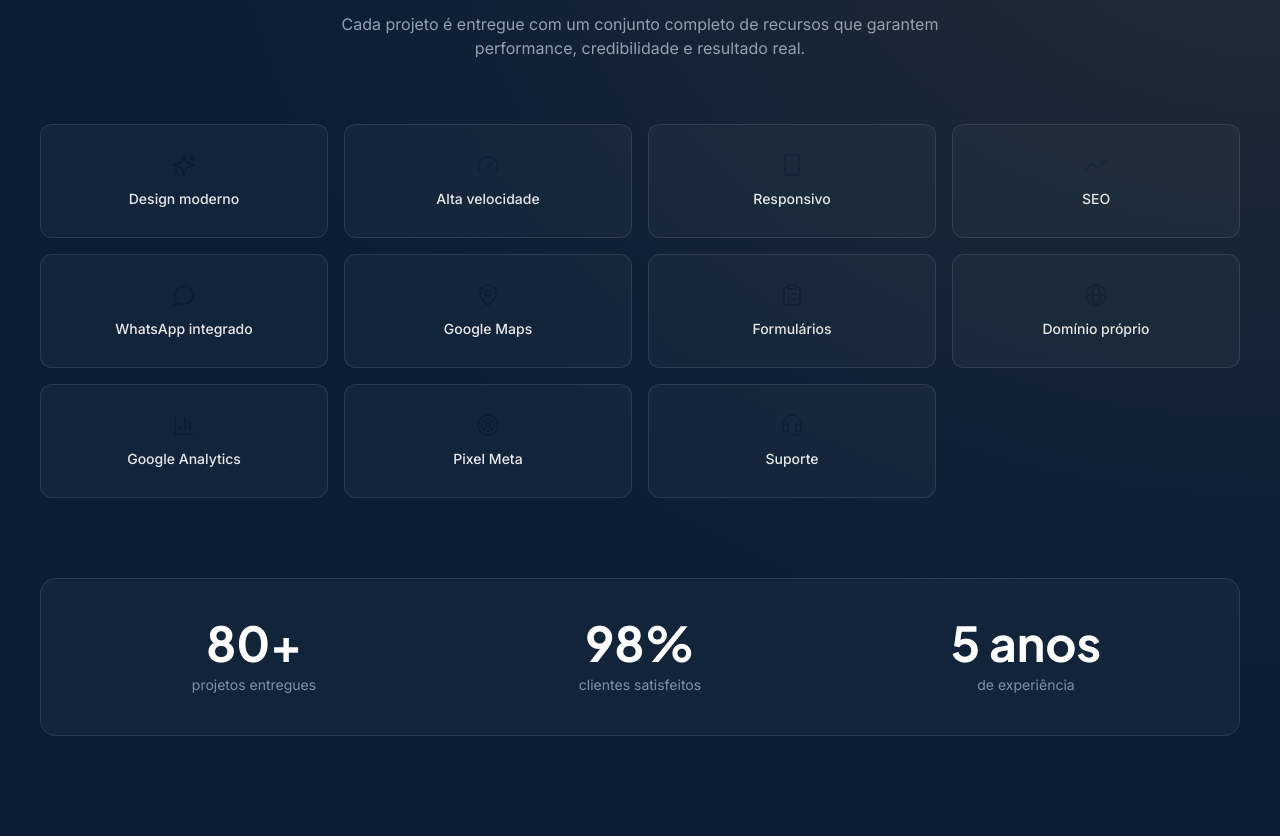
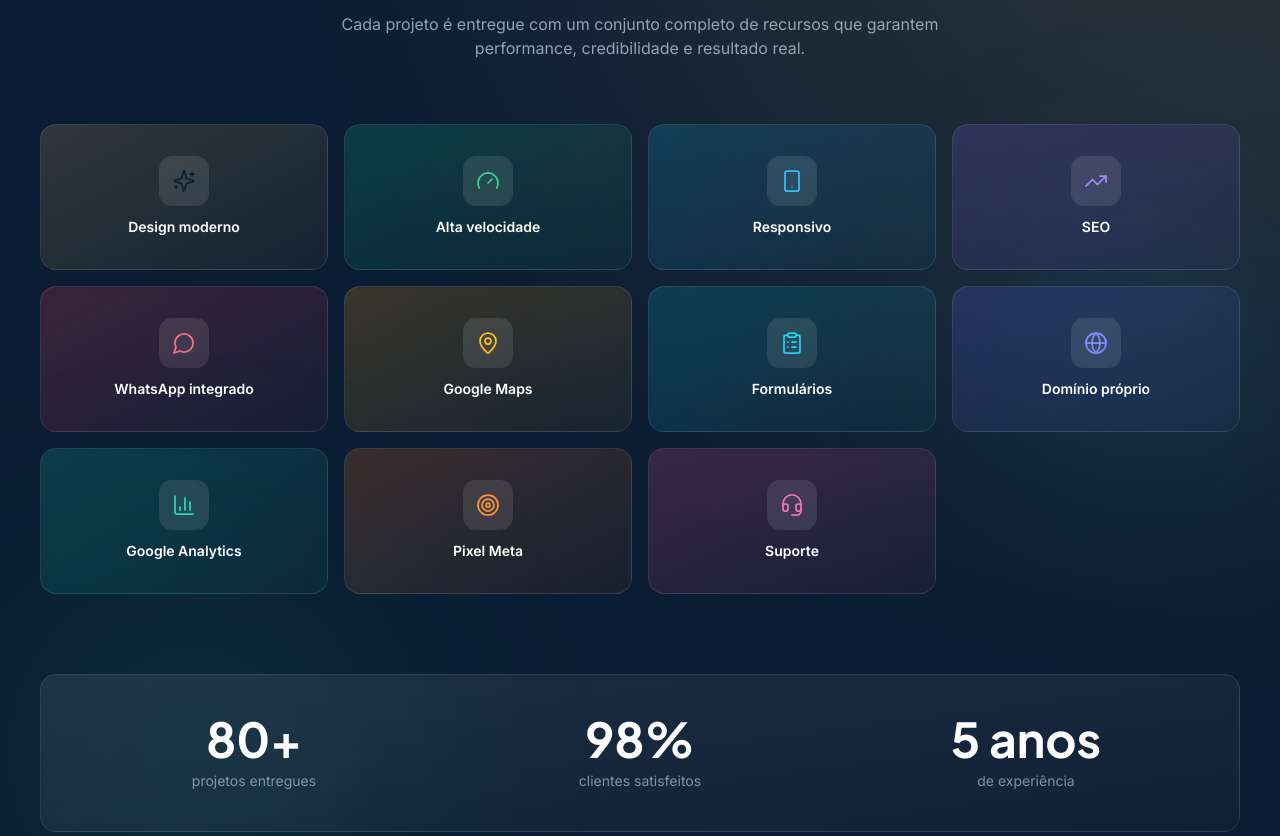
Before and after one commit to rafaelhbello/Lumi-Studio, a Next.js app: page / in a window 1280 px wide. Shown: the part 1961-2797 px from the top of the page. Built offline with nearby package versions, Linux system fonts and the light colour scheme.

Commit message:
Atualiza WhatsApp, Instagram, FAQ, portfólio com mini-preview, remove depoimentos fictícios e redesenha diferenciais

```diff
--- a/app/layout.tsx
+++ b/app/layout.tsx
@@ -76,7 +76,10 @@ const jsonLd = {
   url: siteUrl,
   areaServed: 'BR',
   priceRange: 'R$3.000 - R$10.000',
-  sameAs: ['https://instagram.com/lumistudio', 'https://wa.me/5583900000000'],
+  sameAs: [
+    'https://www.instagram.com/lumistudiov/',
+    'https://wa.me/5586981302894',
+  ],
 };
 
 export default function RootLayout({ children }: { children: React.ReactNode }) {
--- a/app/page.tsx
+++ b/app/page.tsx
@@ -4,7 +4,6 @@ import Services from '@/components/Services';
 import Differentials from '@/components/Differentials';
 import Process from '@/components/Process';
 import Portfolio from '@/components/Portfolio';
-import Testimonials from '@/components/Testimonials';
 import FAQ from '@/components/FAQ';
 import CTA from '@/components/CTA';
 import Footer from '@/components/Footer';
@@ -18,7 +17,6 @@ export default function Home() {
       <Differentials />
       <Process />
       <Portfolio />
-      <Testimonials />
       <FAQ />
       <CTA />
       <Footer />
--- a/components/CTA.tsx
+++ b/components/CTA.tsx
@@ -3,6 +3,8 @@
 import { motion } from 'framer-motion';
 import { ArrowRight } from 'lucide-react';
 import SectionReveal from './SectionReveal';
+
+const WHATSAPP = '5586981302894';
 
 export default function CTA() {
   return (
@@ -28,7 +30,7 @@ export default function CTA() {
           </p>
 
           <motion.a
-            href="https://wa.me/5583900000000"
+            href={`https://wa.me/${WHATSAPP}`}
             target="_blank"
             rel="noopener noreferrer"
             whileHover={{ scale: 1.03 }}
--- a/components/Differentials.tsx
+++ b/components/Differentials.tsx
@@ -33,14 +33,51 @@ const iconMap: Record<string, LucideIcon> = {
   Headset,
 };
 
+const cardGradients = [
+  'from-gold-500/20 to-gold-500/5',
+  'from-emerald-500/20 to-emerald-500/5',
+  'from-sky-500/20 to-sky-500/5',
+  'from-violet-500/20 to-violet-500/5',
+  'from-rose-500/20 to-rose-500/5',
+  'from-amber-500/20 to-amber-500/5',
+  'from-cyan-500/20 to-cyan-500/5',
+  'from-indigo-500/20 to-indigo-500/5',
+  'from-teal-500/20 to-teal-500/5',
+  'from-orange-500/20 to-orange-500/5',
+  'from-pink-500/20 to-pink-500/5',
+];
+
+const iconColors = [
+  'text-gold-400',
+  'text-emerald-400',
+  'text-sky-400',
+  'text-violet-400',
+  'text-rose-400',
+  'text-amber-400',
+  'text-cyan-400',
+  'text-indigo-400',
+  'text-teal-400',
+  'text-orange-400',
+  'text-pink-400',
+];
+
 export default function Differentials() {
   return (
     <section id="diferenciais" className="relative overflow-hidden bg-navy-800 py-28">
       <div
         aria-hidden
-        className="absolute inset-0 bg-[radial-gradient(ellipse_at_top_right,_rgba(200,162,76,0.12),_transparent_60%)]"
+        className="absolute inset-0 bg-[radial-gradient(ellipse_at_top_right,_rgba(200,162,76,0.18),_transparent_55%)]"
       />
-      <div className="mx-auto max-w-7xl px-6 lg:px-10">
+      <div
+        aria-hidden
+        className="absolute bottom-0 left-0 h-96 w-96 rounded-full bg-emerald-500/10 blur-[120px]"
+      />
+      <div
+        aria-hidden
+        className="absolute right-0 top-1/3 h-72 w-72 rounded-full bg-sky-500/10 blur-[100px]"
+      />
+
+      <div className="relative mx-auto max-w-7xl px-6 lg:px-10">
         <SectionReveal className="mx-auto max-w-2xl text-center">
           <p className="mb-3 text-xs font-semibold uppercase tracking-[0.2em] text-gold-400">
             Diferenciais
@@ -57,21 +94,25 @@ export default function Differentials() {
         <div className="mt-16 grid grid-cols-2 gap-4 sm:grid-cols-3 lg:grid-cols-4">
           {differentials.map((item, i) => {
             const Icon = iconMap[item.icon];
+            const gradient = cardGradients[i % cardGradients.length];
+            const iconColor = iconColors[i % iconColors.length];
             return (
-              <SectionReveal key={item.label} delay={i * 0.05}>
+              <SectionReveal key={item.label} delay={i * 0.04}>
                 <motion.div
-                  whileHover={{ y: -4, borderColor: 'rgba(200,162,76,0.5)' }}
-                  className="flex h-full flex-col items-center gap-3 rounded-xl border border-white/10 bg-white/[0.03] px-4 py-7 text-center transition-colors duration-300"
+                  whileHover={{ y: -6, scale: 1.02 }}
+                  className={`group relative flex h-full flex-col items-center gap-3 overflow-hidden rounded-2xl border border-white/10 bg-gradient-to-br ${gradient} px-4 py-8 text-center backdrop-blur-sm transition-all duration-300 hover:border-gold-400/40 hover:shadow-lg hover:shadow-gold-500/10`}
                 >
-                  <Icon size={24} className="text-gold-400" strokeWidth={1.75} />
-                  <span className="text-sm font-medium text-white/90">{item.label}</span>
+                  <div className="flex h-12 w-12 items-center justify-center rounded-xl bg-white/10 ring-1 ring-white/10 transition-all duration-300 group-hover:bg-white/15 group-hover:ring-gold-400/30">
+                    <Icon size={24} className={iconColor} strokeWidth={1.75} />
+                  </div>
+                  <span className="text-sm font-semibold text-white">{item.label}</span>
                 </motion.div>
               </SectionReveal>
             );
           })}
         </div>
 
-        <SectionReveal delay={0.2} className="mt-20 rounded-2xl border border-white/10 bg-white/[0.03] p-10">
+        <SectionReveal delay={0.2} className="mt-20 rounded-2xl border border-white/10 bg-gradient-to-br from-white/[0.08] to-white/[0.02] p-10 backdrop-blur-sm">
           <div className="grid grid-cols-1 gap-10 sm:grid-cols-3">
             <StatWhite to={80} suffix="+" label="projetos entregues" />
             <StatWhite to={98} suffix="%" label="clientes satisfeitos" />
--- a/components/Navbar.tsx
+++ b/components/Navbar.tsx
@@ -9,7 +9,6 @@ const links = [
   { label: 'Diferenciais', href: '#diferenciais' },
   { label: 'Processo', href: '#processo' },
   { label: 'Portfólio', href: '#portfolio' },
-  { label: 'Depoimentos', href: '#depoimentos' },
   { label: 'FAQ', href: '#faq' },
 ];
 
--- a/components/WhatsAppButton.tsx
+++ b/components/WhatsAppButton.tsx
@@ -3,10 +3,12 @@
 import { motion } from 'framer-motion';
 import { MessageCircle } from 'lucide-react';
 
+const WHATSAPP = '5586981302894';
+
 export default function WhatsAppButton() {
   return (
     <motion.a
-      href="https://wa.me/5583900000000"
+      href={`https://wa.me/${WHATSAPP}`}
       target="_blank"
       rel="noopener noreferrer"
       aria-label="Falar no WhatsApp"
--- a/lib/data.ts
+++ b/lib/data.ts
@@ -90,66 +90,28 @@ export const projects = [
     title: 'Kerllen Rodrigues · Nutrição Clínica e Esportiva',
     description:
       'Site institucional completo com página de serviços, prova social, formulário de pré-atendimento e área exclusiva do paciente.',
-    color: 'from-emerald-800 to-navy-700',
+    color: 'from-emerald-700 to-navy-800',
     liveUrl: 'https://nutri-kerllen.vercel.app/',
-  },
-  {
-    category: 'Político',
-    title: 'Campanha Eleitoral · Vereador',
-    description:
-      'Site de campanha com apresentação do candidato, linha do tempo de propostas e realizações, agenda de eventos e captação de apoiadores.',
-    color: 'from-navy-800 to-navy-600',
   },
 ];
 
-export const testimonials = [
-  {
-    name: 'Marina Costa',
-    role: 'Nutricionista Clínica',
-    rating: 5,
-    text: 'A LUMI entregou um site muito acima do que eu esperava. Profissionalismo do início ao fim e resultado impecável.',
-  },
-  {
-    name: 'Dr. Rafael Andrade',
-    role: 'Advogado Tributarista',
-    rating: 5,
-    text: 'O site trouxe muito mais credibilidade para o escritório. Já recebi diversos clientes que me encontraram pelo Google.',
-  },
-  {
-    name: 'Camila Torres',
-    role: 'Psicóloga Clínica',
-    rating: 5,
-    text: 'Equipe extremamente atenciosa e um design lindo, elegante e alinhado com o que eu queria transmitir aos pacientes.',
-  },
-  {
-    name: 'Fernanda Lima',
-    role: 'Odontologista',
-    rating: 5,
-    text: 'Processo rápido e muito bem organizado. O site ficou moderno, rápido e já converte pacientes todos os dias.',
-  },
-  {
-    name: 'Bruno Ferreira',
-    role: 'Consultor Empresarial',
-    rating: 5,
-    text: 'Investimento que se pagou em poucas semanas. A LUMI entende de verdade como transformar design em resultado.',
-  },
-];
+export const testimonials: {
+  name: string;
+  role: string;
+  rating: number;
+  text: string;
+}[] = [];
 
 export const faqs = [
   {
     question: 'Quanto tempo leva para o site ficar pronto?',
     answer:
-      'Em média, entre 15 e 30 dias, dependendo da complexidade do projeto e da agilidade no envio de conteúdos e aprovações.',
-  },
-  {
-    question: 'Quanto custa um site com a LUMI Studio?',
-    answer:
-      'Nossos projetos variam conforme escopo e objetivos, com investimentos entre R$ 3.000 e R$ 10.000. Solicite um orçamento personalizado.',
+      'Em menos tempo do que você imagina. Entregamos em até 10 dias úteis no máximo, dependendo da complexidade e da agilidade no envio de conteúdos e aprovações.',
   },
   {
     question: 'Preciso comprar o domínio separadamente?',
     answer:
-      'Cuidamos de todo o processo de registro de domínio próprio para você, garantindo uma URL profissional para o seu negócio.',
+      'Não. Cuidamos de todo o processo de registro de domínio próprio para você, garantindo uma URL profissional para o seu negócio.',
   },
   {
     question: 'Vocês oferecem manutenção após a entrega?',
```
Also changed, not shown: components/Footer.tsx (+6 -4 lines), components/Portfolio.tsx (+67 -30 lines).
